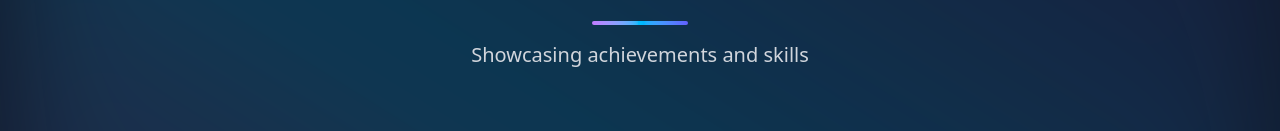
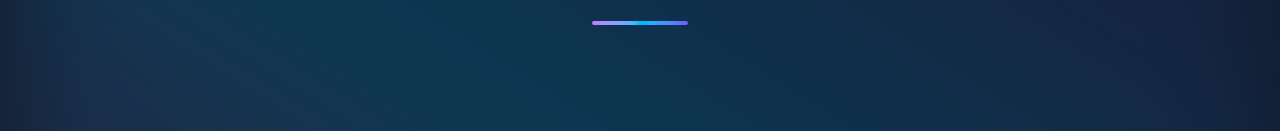
Before and after one commit to Kiuliumov/portfolioV2, a React (Vite) app in the folder portfoliov2/: page /certifications in a window 1280 px wide. Shown: the part 195-326 px from the top of the page. Built offline with nearby package versions, Linux system fonts and the light colour scheme.

Commit message:
Remove text and shrink images

```diff
--- a/portfoliov2/src/pages/Certifications.tsx
+++ b/portfoliov2/src/pages/Certifications.tsx
@@ -23,9 +23,6 @@ const Certifications: React.FC = () => {
           Certifications
         </h1>
         <div className="mt-4 h-1 w-24 mx-auto bg-gradient-to-r from-purple-400 via-sky-400 to-indigo-500 rounded-full" />
-        <p className="text-gray-300 mt-4 text-lg md:text-xl">
-          Showcasing achievements and skills
-        </p>
       </div>
 
       <div className="relative flex-1 flex items-center px-6">
@@ -50,7 +47,7 @@ const Certifications: React.FC = () => {
               <img
                 src={cert.img}
                 alt={`Certificate ${index + 1}`}
-                className="h-48 sm:h-64 md:h-80 lg:h-[28rem] object-contain rounded-xl shadow-2xl"
+                className="h-48 sm:h-64 md:h-80 lg:h-[20rem] object-contain rounded-xl shadow-2xl"
               />
             </a>
           ))}
```
